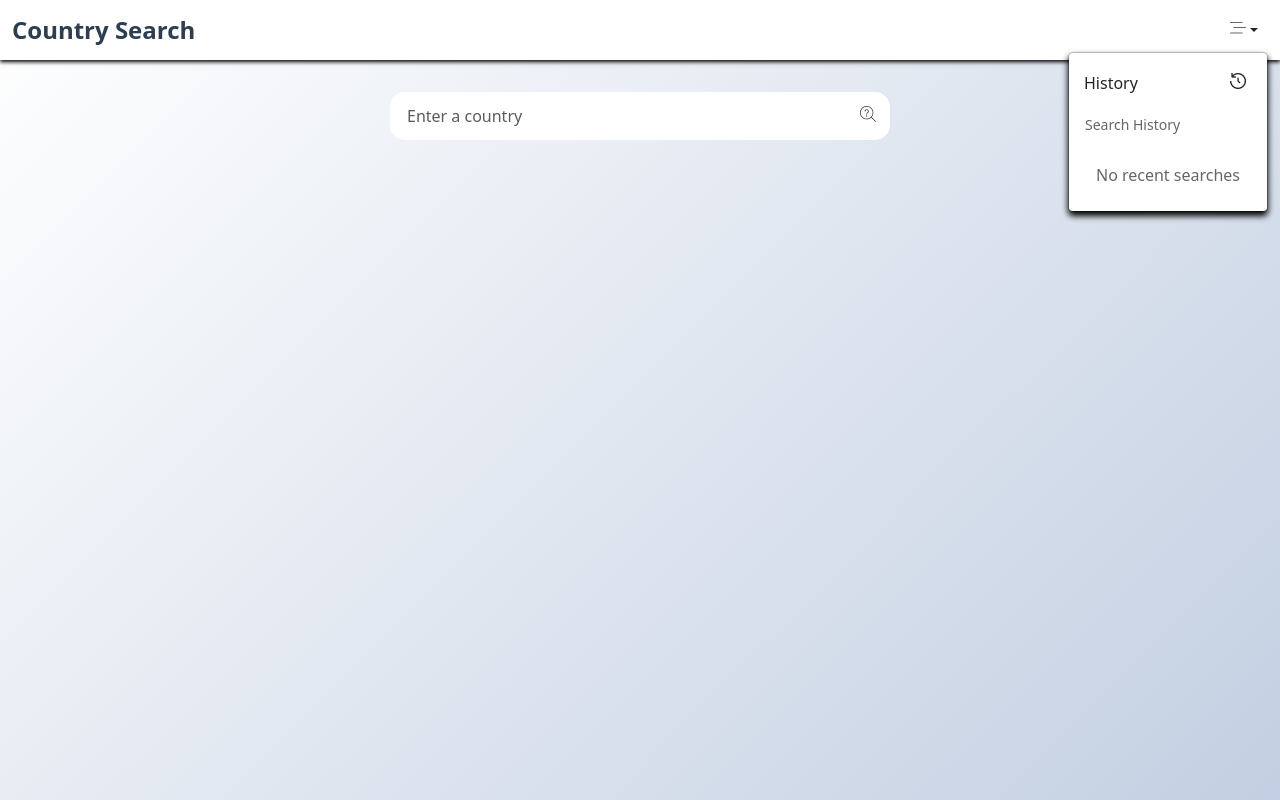
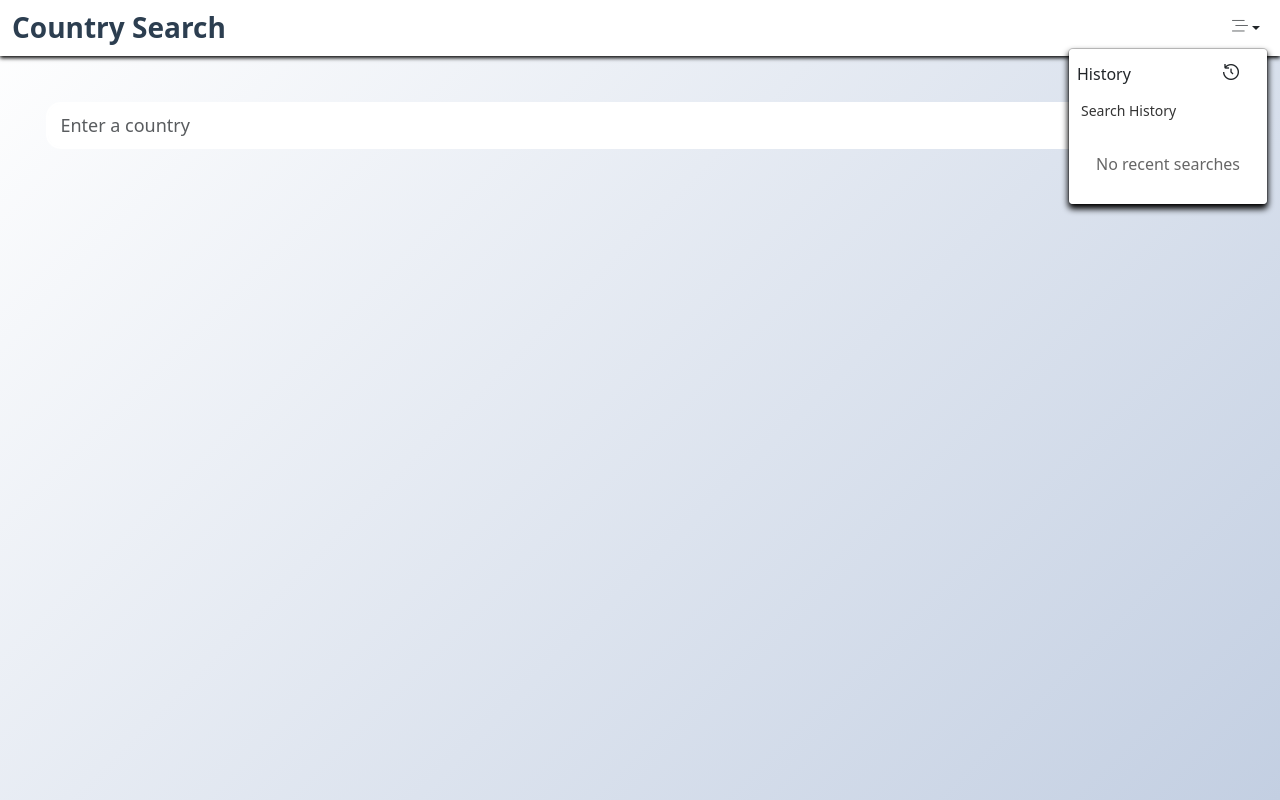
Before and after one commit to jjuh00/Country-search, a React (Create React App) app in the folder country-search/: page / in a window 1280 px wide. Both pictures are taken after a click on the button 1243 px from the left and 30 px from the top of the page. Built offline with nearby package versions, Linux system fonts and the light colour scheme.

Commit message:
Update styling and fix positions of components

```diff
--- a/country-search/src/styles/App.css
+++ b/country-search/src/styles/App.css
@@ -20,7 +20,7 @@
 }
 
 h1 {
-    font-size: 1.5rem;
+    font-size: 28px;
     font-weight: bold;
     color: #2c3e50;
 }
@@ -28,7 +28,7 @@ h1 {
 .dropdown-toggle {
     background: none;
     border: none;
-    padding: 10px;
+    padding: 0.5rem;
 }
 
 .dropdown-menu {
@@ -41,34 +41,22 @@ h1 {
 }
 
 .dropdown-item {
-    padding: 10px 15px;
-    transition: background-color 0.3s;
-    cursor: pointer;
+    padding: 0.3rem 0.5rem;
 }
 
 .search-container {
+    display: flex;
+    flex-direction: column;
+    align-items: center;
     width: 100%;
-    max-width: 500px;
-    transition: all 0.5s ease-in-out;
-}
-
-.search-container.results {
-    transform: translateY(-35vh);
-}
-
-.country-result {
-    margin-top: 2rem;
-    width: 100%;
-    max-height: 70vh;
-    overflow-y: auto;
-    padding: 1rem;
+    padding: 0.9rem;
 }
 
 .search-input {
     border-radius: 15px 0 0 15px !important;
     border: 2px solid white;
-    padding: 10px 15px;
-    font-size: 16px;
+    padding: 0.5rem 0.75rem;
+    font-size: 18px;
 }
 
 .search-input:focus {
@@ -84,27 +72,32 @@ h1 {
     cursor: pointer;
 }
 
+.country-result {
+    margin-top: 1.25rem;
+    width: 100%;
+    max-width: 800px;
+    max-height: 66vh;
+    overflow-y: auto;
+}
+
 .invalid-country {
     text-align: center;
-    font-size: 0.875rem;
+    font-size: 12px;
     color: #dc3545;
 }
 
 .country-card {
     background: white;
-    border-radius: 15px;
-    box-shadow: 0 10px 15px black;
-    margin-top: 2rem;
+    border-radius: 5px;
     overflow: hidden;
     opacity: 0;
     animation: fade 0.5s ease-in-out forwards;
-    animation-delay: 0.2s;
 }
 
 @keyframes fade {
     from {
         opacity: 0;
-        transform: translateY(20px);
+        transform: translateY(10px);
     }
     to {
         opacity: 1;
@@ -121,31 +114,28 @@ h1 {
 
 .card-header h2 {
     margin: 0;
-    font-size: 1.75rem;
+    font-size: 28px;
     font-weight: bold;
 }
 
 .official-name {
     margin: 0.25rem 0 0;
     opacity: 0.8;
-    font-size: 0.9rem;
+    font-size: 14px;
 }
 
 .card-content {
-    padding: 1.5rem;
+    padding: 1rem;
 }
 
 .info-group {
     display: grid;
-    gap: 1rem;
+    gap: 0.75rem;
 }
 
 .info-item {
-    display: flex;
-    align-items: flex-start;
-    gap: 0.75rem;
     padding: 0.5rem;
-    border-bottom: 1px solid white;
+    border-bottom: 0.75px solid white;
 }
 
 .info-item:last-child {
@@ -153,14 +143,14 @@ h1 {
 }
 
 .info-item i {
-    font-size: 1.25rem;
+    font-size: 20px;
     color: #1e3c72;
     margin-top: 0.25rem;
 }
 
 .info-item h3 {
     margin: 0;
-    font-size: 1rem;
+    font-size: 16px;
     color: #666;
     font-weight: 600;
 }
@@ -174,30 +164,30 @@ h1 {
 .native-text {
     font-style: italic;
     color: #666;
-    font-size: 0.8rem;
 }
 
 .history.card {
-    background-color: white;
+    position: absolute;
+    background: white;
+    width: 300px;
     border-radius: 8px;
-    margin-top: 8px;
+    margin-top: 0.5rem;
     box-shadow: 0 2px 4px black;
 }
 
 .history-header {
-    padding: 12px 16px;
+    padding: 0.75rem;
     border-bottom: 1px solid white;
 }
 
 .history-header h3 {
     margin: 0;
     font-size: 14px;
-    color: #666;
+    color: #333;
 }
 
 .history-content {
-    max-height: 300px;
-    overflow-y: auto;
+    padding: 0.25rem;
 }
 
 .history-list {
@@ -208,7 +198,7 @@ h1 {
 
 .history-list li {
     display: flex;
-    padding: 12px 16px;
+    padding: 0.5rem 0.75rem;
     justify-content: space-between;
     align-items: center;
     cursor: pointer;
@@ -220,7 +210,7 @@ h1 {
 }
 
 .country-name {
-    font-weight: 500px;;
+    font-weight: 500px;
 }
 
 .search-time {
@@ -229,7 +219,7 @@ h1 {
 }
 
 .no-history {
-    padding: 16px;
+    padding: 1rem;
     text-align: center;
     color: #666;
     margin: 0;
```
